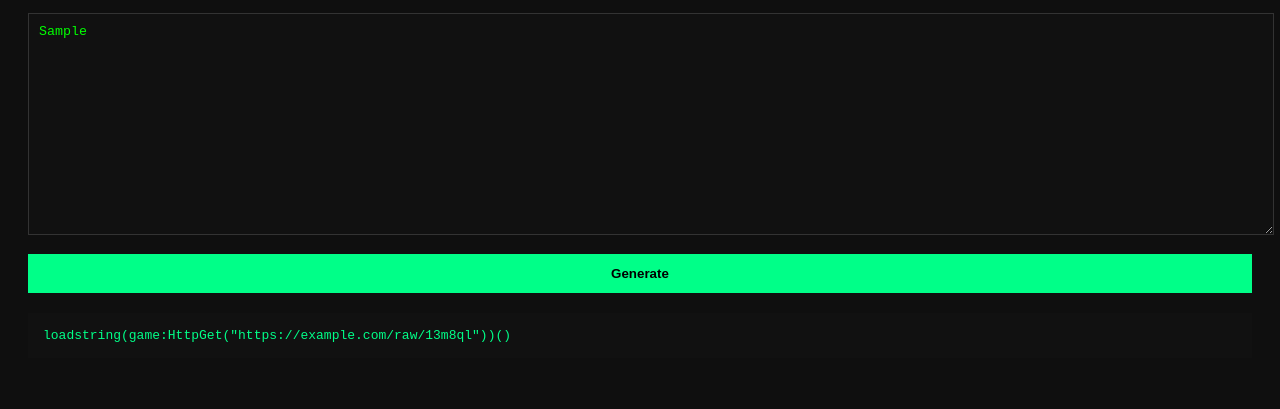
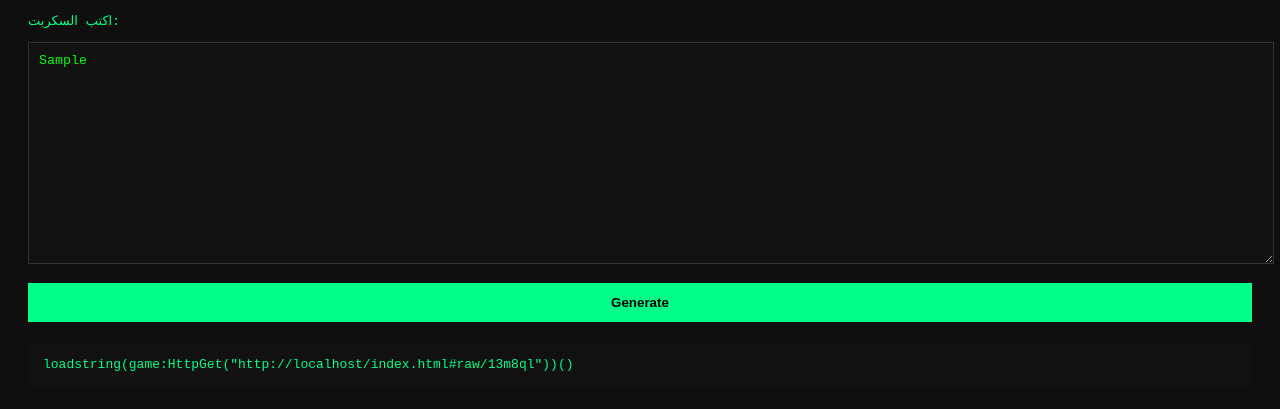
Before and after one commit to xzokol01-oss/-, a plain HTML site: page index.html in a window 1280 px wide. Both pictures are taken after typing "Sample" into the empty fields and a click on the button "Generate". Shown: the part 69-478 px from the top of the page. Drawn offline with Linux system fonts and the light colour scheme.

Commit message:
Update HTML structure and script handling

```diff
--- a/index.html
+++ b/index.html
@@ -2,14 +2,16 @@
 <html lang="en">
 <head>
 <meta charset="UTF-8">
-<title>Lua Generator Test</title>
+<title>Lua Loadstring Generator</title>
 </head>
 
 <body style="background:#0f0f0f;color:#00ff88;font-family:monospace;padding:20px">
 
 <h2>Lua Loadstring Generator</h2>
 
-<textarea id="script" style="width:100%;height:200px;background:#111;color:#0f0;border:1px solid #333;padding:10px"></textarea>
+<p>اكتب السكربت:</p>
+
+<textarea id="input" style="width:100%;height:200px;background:#111;color:#0f0;border:1px solid #333;padding:10px"></textarea>
 
 <br><br>
 
@@ -17,28 +19,26 @@
 Generate
 </button>
 
-<pre id="out" style="margin-top:20px;background:#111;padding:15px;word-break:break-all"></pre>
+<pre id="output" style="margin-top:20px;background:#111;padding:15px;word-break:break-all"></pre>
 
 <script>
 function generate(){
-
-    const script = document.getElementById("script").value;
+    const script = document.getElementById("input").value;
 
     if(!script){
-        document.getElementById("out").innerText = "اكتب سكربت أول";
+        document.getElementById("output").innerText = "اكتب سكربت أول";
         return;
     }
 
-    // fake id للتجربة فقط
-    const id = Math.random().toString(36).substring(2, 8);
+    // نحفظ السكربت داخل الصفحة (مو سيرفر حقيقي)
+    const id = Math.random().toString(36).slice(2,8);
 
-    // رابط وهمي
-    const url = "https://example.com/raw/" + id;
+    // رابط وهمي للتجربة فقط
+    const fakeUrl = location.href + "#raw/" + id;
 
-    // الناتج النهائي
-    const result = `loadstring(game:HttpGet("${url}"))()`;
+    const result = `loadstring(game:HttpGet("${fakeUrl}"))()`;
 
-    document.getElementById("out").innerText = result;
+    document.getElementById("output").innerText = result;
 }
 </script>
 
```
